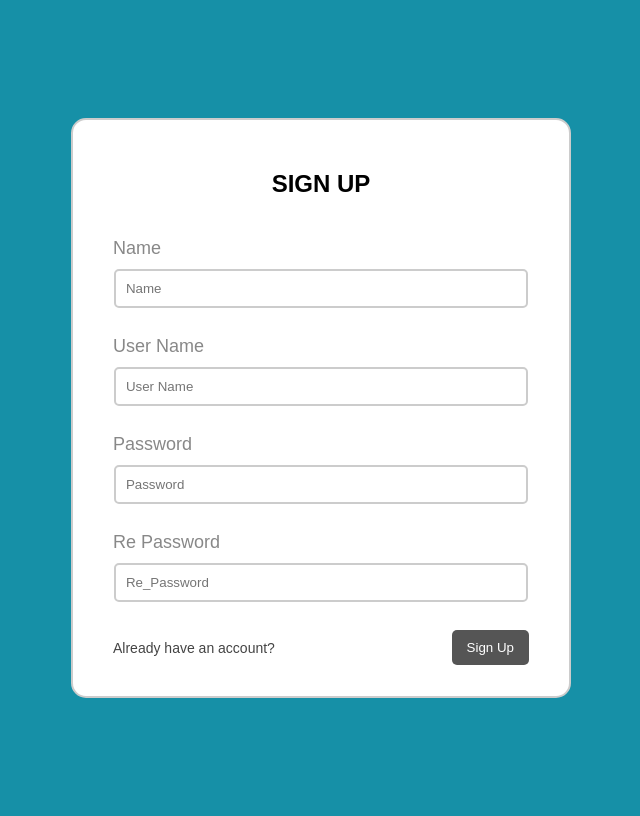
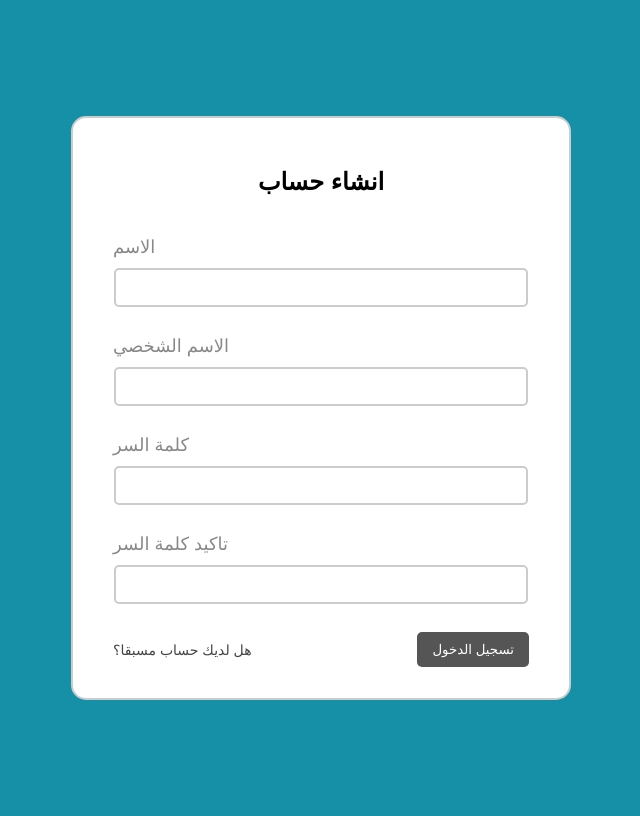
Before and after one commit to ZohirB/SE_Project, a PHP site: page /signup.php in a window 1280 px wide. Shown: the whole page, without its empty margins (319-959 px from the left). Run offline with PHP 8.4, Linux system fonts and the light colour scheme.

Commit message:
main
Signed-off-by: Raoof405 <101940804+Raoof405@users.noreply.github.com>

```diff
--- a/home.php
+++ b/home.php
@@ -11,8 +11,8 @@
 	<link rel="stylesheet" type="text/css" href="style.css">
 </head>
 <body>
-     <h1>Hello, <?php echo $_SESSION['name']; ?></h1>
-     <a href="logout.php">Logout</a>
+     <h1>مرحبا, <?php echo $_SESSION['name']; ?></h1>
+     <a href="logout.php">تسجيل الخروج</a>
 </body>
 </html>
 
--- a/signup.php
+++ b/signup.php
@@ -1,12 +1,12 @@
 <!DOCTYPE html>
 <html>
 <head>
-	<title>SIGN UP</title>
+	<title>انشاء حساب</title>
 	<link rel="stylesheet" type="text/css" href="style.css">
 </head>
 <body>
      <form action="signup-check.php" method="post">
-     	<h2>SIGN UP</h2>
+     	<h2>انشاء حساب</h2>
      	<?php if (isset($_GET['error'])) { ?>
      		<p class="error"><?php echo $_GET['error']; ?></p>
      	<?php } ?>
@@ -15,43 +15,43 @@
                <p class="success"><?php echo $_GET['success']; ?></p>
           <?php } ?>
 
-          <label>Name</label>
+          <label>الاسم</label>
           <?php if (isset($_GET['name'])) { ?>
                <input type="text"
                       name="name"
-                      placeholder="Name"
+
                       value="<?php echo $_GET['name']; ?>"><br>
           <?php }else{ ?>
                <input type="text"
                       name="name"
-                      placeholder="Name"><br>
+                      ><br>
           <?php }?>
 
-          <label>User Name</label>
+          <label>الاسم الشخصي</label>
           <?php if (isset($_GET['uname'])) { ?>
                <input type="text"
                       name="uname"
-                      placeholder="User Name"
+
                       value="<?php echo $_GET['uname']; ?>"><br>
           <?php }else{ ?>
                <input type="text"
                       name="uname"
-                      placeholder="User Name"><br>
+                      ><br>
           <?php }?>
 
 
-     	<label>Password</label>
+     	<label>كلمة السر</label>
      	<input type="password"
                  name="password"
-                 placeholder="Password"><br>
+                ><br>
 
-          <label>Re Password</label>
+          <label>تاكيد كلمة السر</label>
           <input type="password"
                  name="re_password"
-                 placeholder="Re_Password"><br>
+                ><br>
 
-     	<button type="submit">Sign Up</button>
-          <a href="index.php" class="ca">Already have an account?</a>
+     	<button type="submit">تسجيل الدخول</button>
+          <a href="index.php" class="ca">هل لديك حساب مسبقا؟</a>
      </form>
 </body>
 </html>
```
Also changed, not shown: index.php (+6 -6 lines), login.php (+4 -4 lines), signup-check.php (+5 -5 lines).
